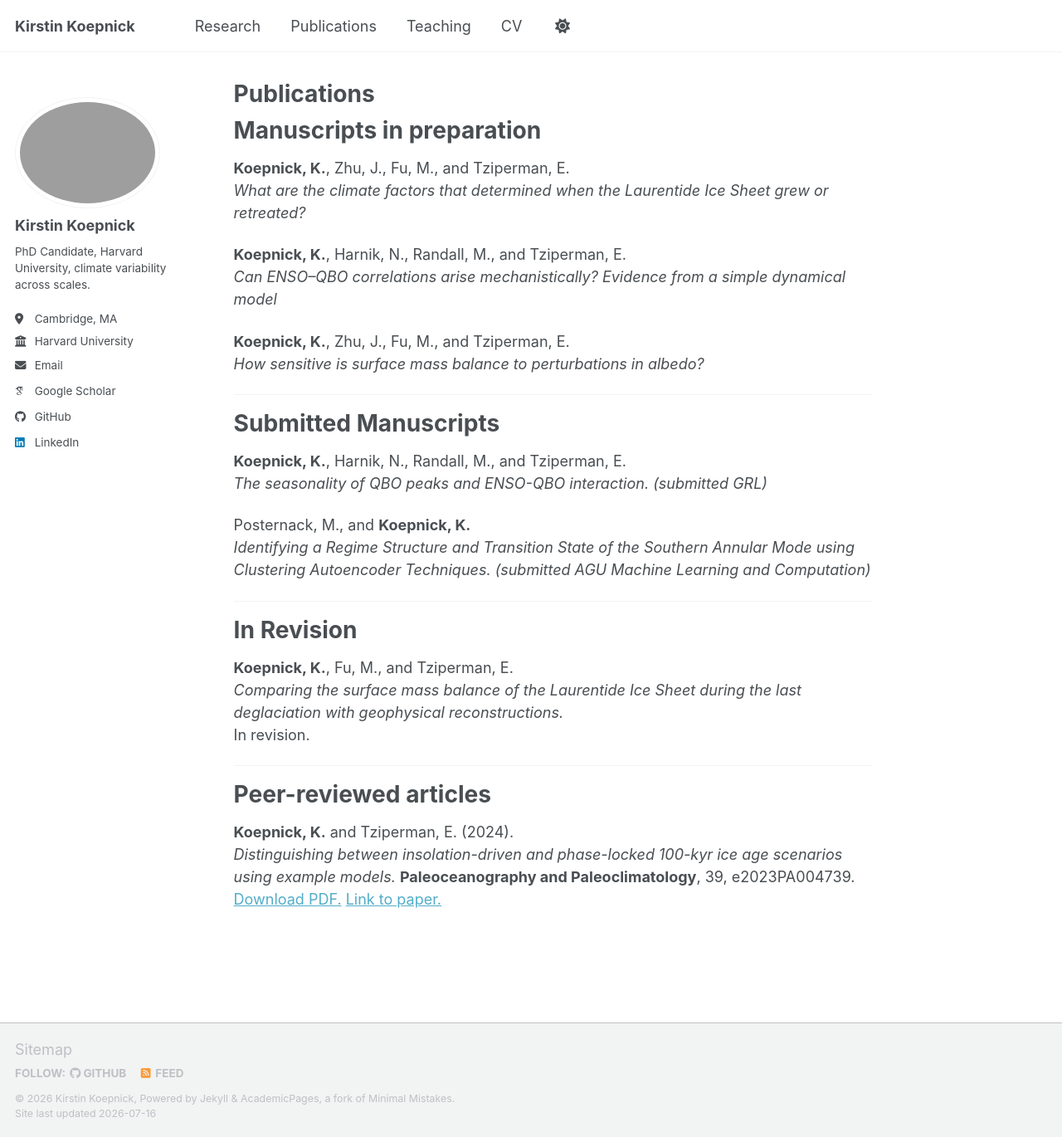
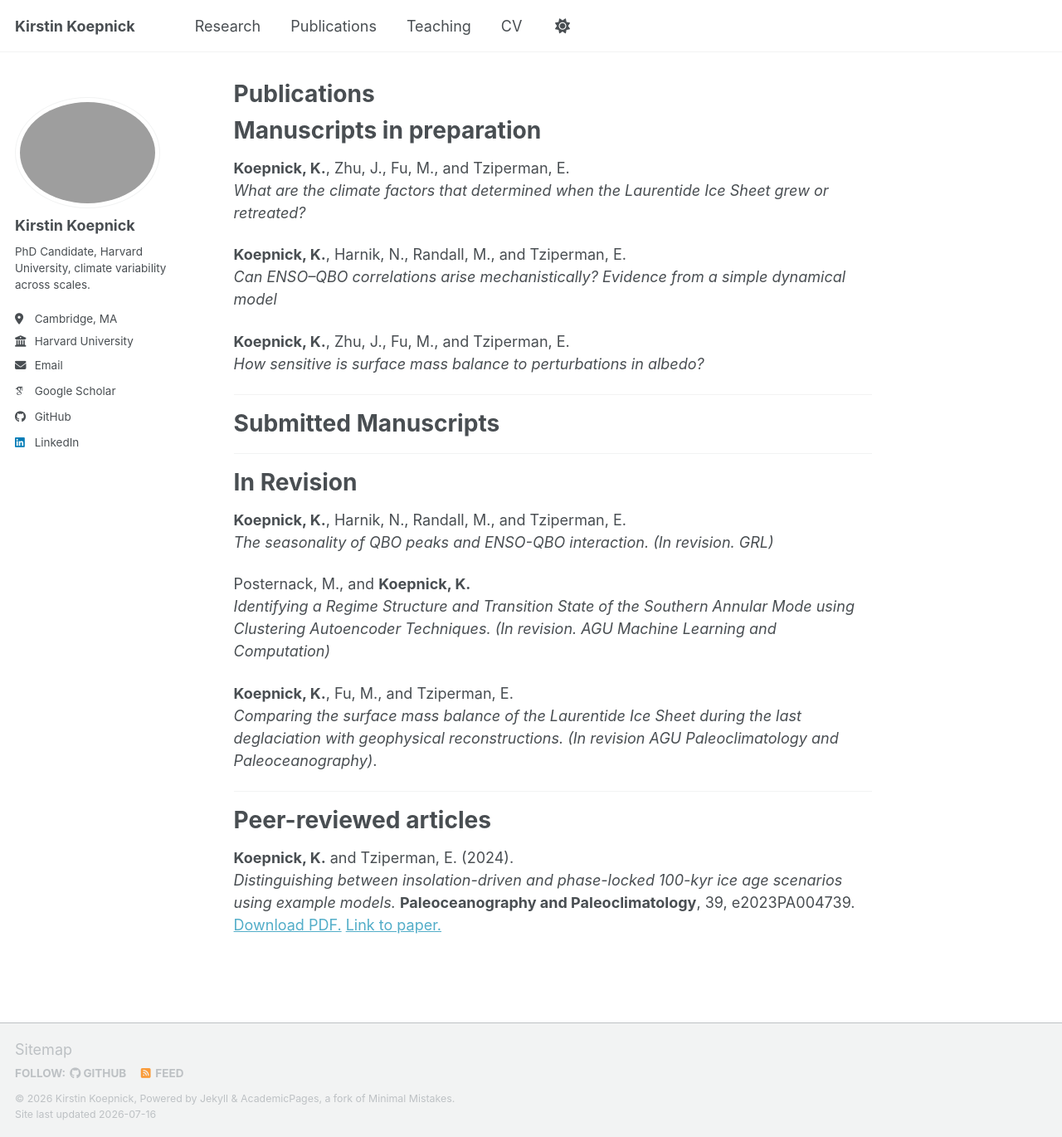
Before and after one commit to kirstinkoepnick/kirstinkoepnick.github.io, a Jekyll site: the page built from _pages/publications.md, in a window 1280 px wide and 1370 px high. Shown: the whole window at 83% size. Built offline with Jekyll 4.4.1, drawn with Linux system fonts in a browser that asks for light colours; some web fonts are replaced; a script bundle is joined from its source files by our own code; library files that are not in the unit come from our copies.

Commit message:
Update publications.md

```diff
--- a/_pages/publications.md
+++ b/_pages/publications.md
@@ -20,19 +20,18 @@ author_profile: true
 
 # Submitted Manuscripts
 
-**Koepnick, K.**, Harnik, N., Randall, M., and Tziperman, E. <br>
-*The seasonality of QBO peaks and ENSO-QBO interaction.* _(submitted GRL)_
-
-Posternack, M., and **Koepnick, K.** <br>
-*Identifying a Regime Structure and Transition State of the Southern Annular Mode using Clustering Autoencoder Techniques.* _(submitted AGU Machine Learning and Computation)_
-
 ---
 
 # In Revision
 
+**Koepnick, K.**, Harnik, N., Randall, M., and Tziperman, E. <br>
+*The seasonality of QBO peaks and ENSO-QBO interaction.* _(In revision. GRL)_
+
+Posternack, M., and **Koepnick, K.** <br>
+*Identifying a Regime Structure and Transition State of the Southern Annular Mode using Clustering Autoencoder Techniques.* _(In revision. AGU Machine Learning and Computation)_
+
 **Koepnick, K.**, Fu, M., and Tziperman, E. <br>
-*Comparing the surface mass balance of the Laurentide Ice Sheet during the last deglaciation with geophysical reconstructions.*
-In revision.
+*Comparing the surface mass balance of the Laurentide Ice Sheet during the last deglaciation with geophysical reconstructions.*  _(In revision AGU Paleoclimatology and Paleoceanography)_.
 
 ---
 
```
